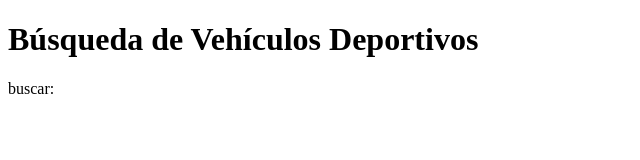
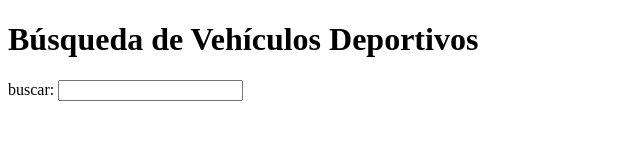
Before and after one commit to MrEvola/Parcial-punto-1, a plain HTML site: page index.html in a window 1280 px wide. Shown: the whole page, without its empty margins (0-640 px from the left). Drawn offline with Linux system fonts and the light colour scheme.

Commit message:
Tercer commit

```diff
--- a/index.html
+++ b/index.html
@@ -7,5 +7,6 @@
     <h1>Búsqueda de Vehículos Deportivos</h1>
     </form action="/buscar" method="get">
     <label for="query">buscar:</label>
+    <input type="text" id="query" name="query">
 </body>
 </html>
```
